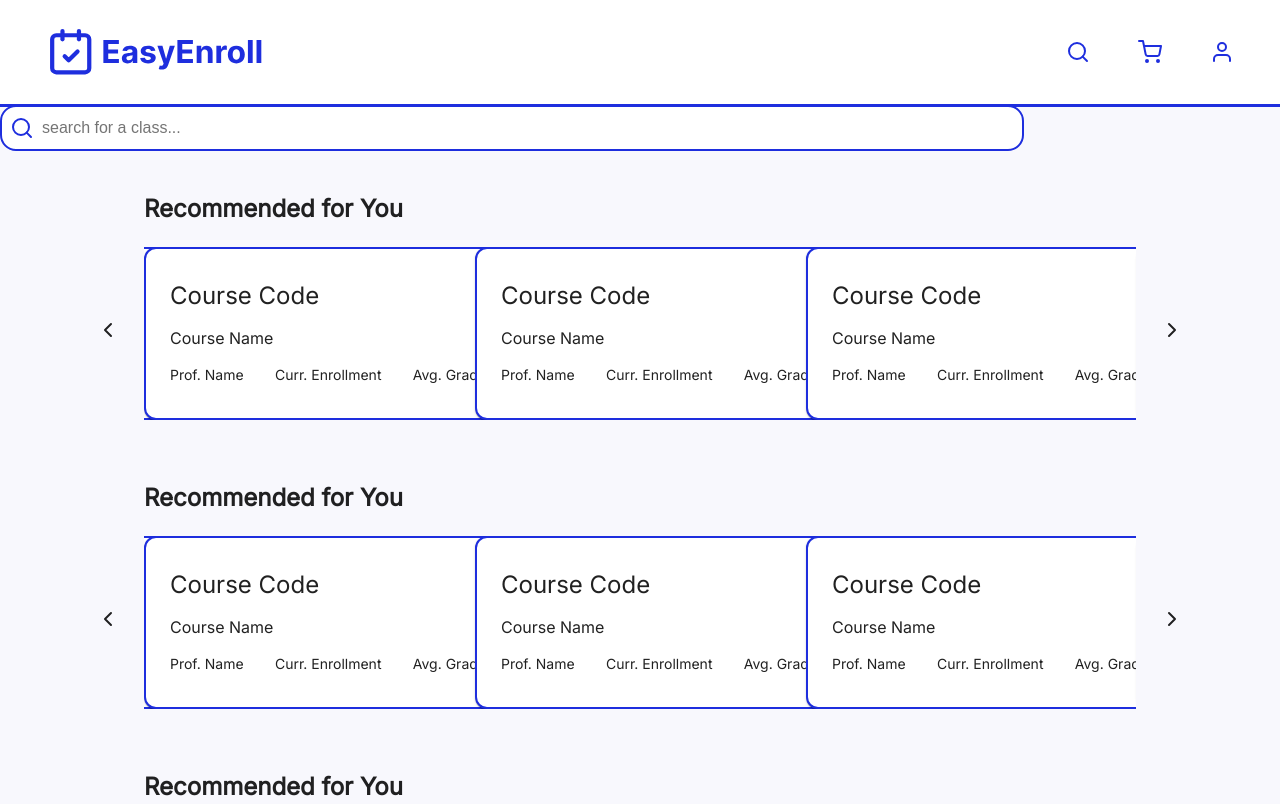
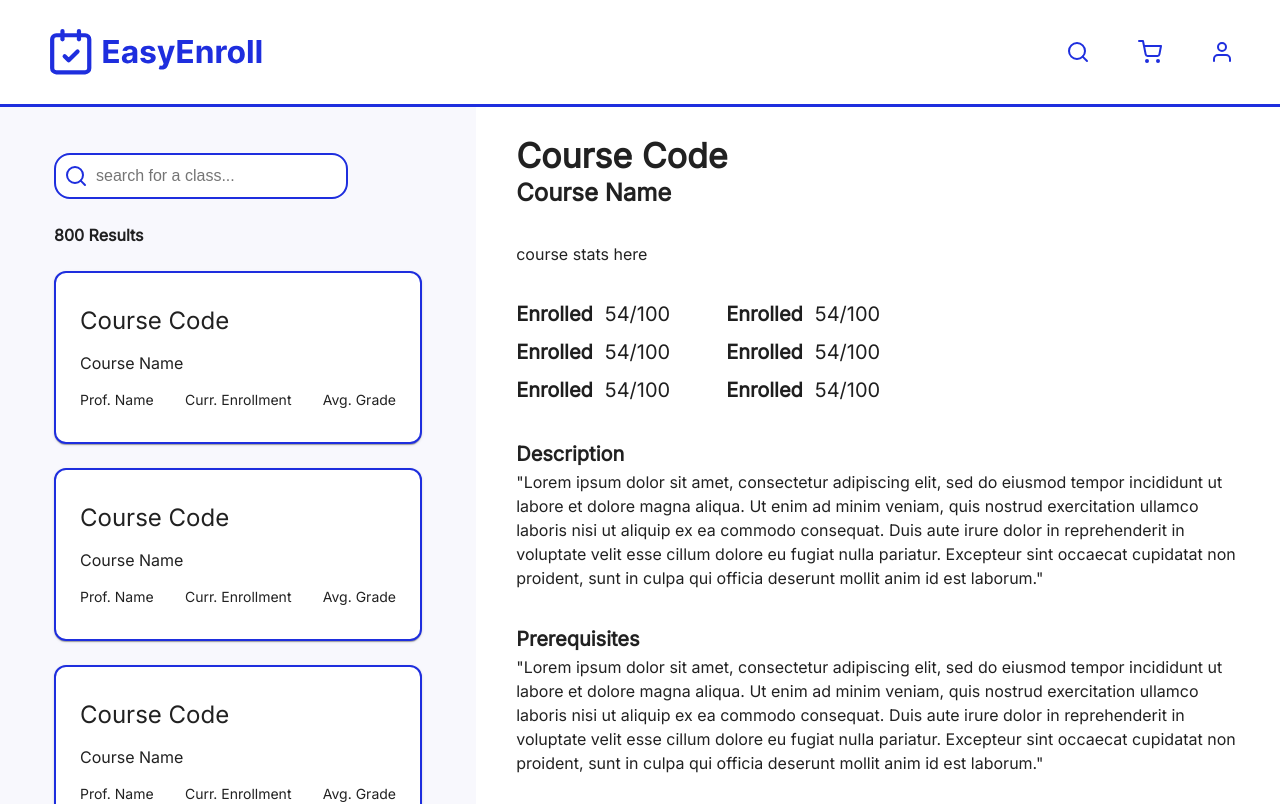
Before and after one commit to sky1113/CIS_4120_A5, a React (Create React App) app in the folder root/client/: page /search in a window 1280 px wide. Shown: the top 804 px of the page. Built offline with nearby package versions, Linux system fonts and the light colour scheme.

Commit message:
combined description with sidebar

```diff
--- a/root/client/src/App.js
+++ b/root/client/src/App.js
@@ -2,7 +2,7 @@ import React from "react";
 import "./App.css";
 import { createTheme, ThemeProvider, CssBaseline } from "@mui/material";
 import Navbar from "./components/NavBar";
-import Search from "./pages/Search";
+import CourseDetails from "./pages/CourseDetails";
 import "@fontsource/inter";
 
 
@@ -34,7 +34,7 @@ export default function App() {
       <div className="App">
         <Navbar />
         <div style={bodyStyle}>
-          <Search />
+          <CourseDetails />
         </div>
       </div>
     </ThemeProvider>
--- a/root/client/src/components/SearchBar.js
+++ b/root/client/src/components/SearchBar.js
@@ -4,7 +4,7 @@ import { Search } from "react-feather";
 const SearchBar = () => {
   const searchBarStyle = {
     position: "relative",
-    //display: "inline-block",
+    display: "inline-block",
     width: "80%", // Adjust width to 100% of the parent element
     maxWidth: "1152px", // Set a maximum width if necessary
     marginTop: "48px",
--- /dev/null
+++ b/root/client/src/pages/CourseDetails.js
@@ -0,0 +1,36 @@
+import React from "react";
+import CourseDescription from '../components/CourseDescription';
+import CourseSideBar from '../components/CourseSideBar';
+
+const CoursePage = () => {
+    const pageStyle = {
+        display: 'flex',
+        justifyContent: 'space-between',
+        padding: '00px', // Add overall padding
+        height: '100vh', // Ensure the container takes the full height of the viewport
+    };
+
+    const sideBarStyle = {
+        overflowY: 'auto', // Enable vertical scrolling for CourseSideBar
+        maxHeight: '100%', // Ensure CourseSideBar takes the full height of the container
+        padding: '0 54px', // Add some padding on the right to separate from CourseDescription
+    };
+
+    const descriptionStyle = {
+        overflowY: 'auto', // Enable vertical scrolling for CourseDescription
+        flex: 1, // Allow CourseDescription to take remaining space
+    };
+
+    return (
+        <div style={pageStyle}>
+            <div style={sideBarStyle}>
+                <CourseSideBar />
+            </div>
+            <div style={descriptionStyle}>
+                <CourseDescription />
+            </div>
+        </div>
+    );
+};
+
+export default CoursePage;
```
